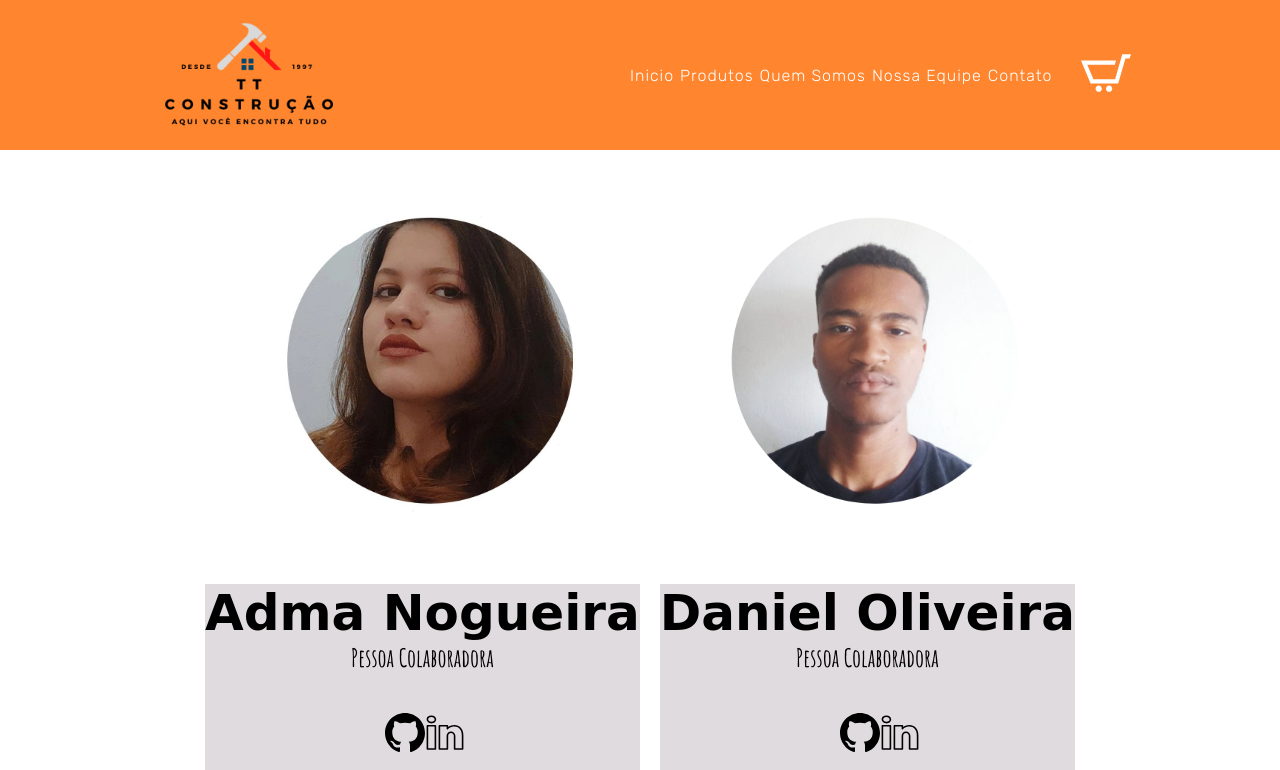
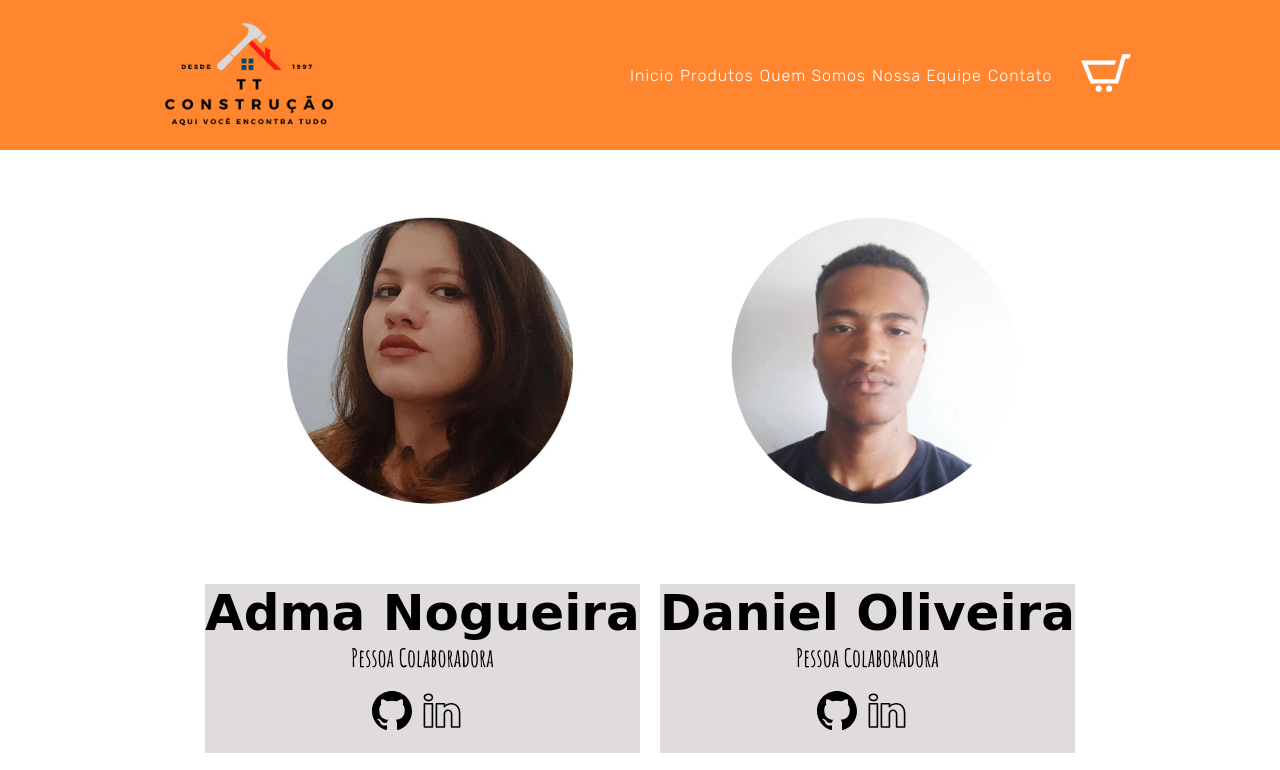
Before and after one commit to fernandorussie/construcao, a plain HTML site: page components/pages/equipe.html in a window 1280 px wide. Shown: the top 770 px of the page. Drawn offline with Linux system fonts and the light colour scheme; a web font is replaced by a local one.

Commit message:
atualização

```diff
--- a/assets/css/equipe.css
+++ b/assets/css/equipe.css
@@ -16,7 +16,7 @@
 
 .box-equipe{
     width: 100%;
-    min-height: 100vh;
+    min-height: 80vh;
     max-width: 1440px;
     margin: auto;
     padding: 20px;
@@ -47,12 +47,14 @@
 .social-media{
     background-color: #e0dbde;
     width: 100%;
-    height: 30%;
-    padding: 40px 0 40px 180px;
+    height: 10vh;
     display: flex;
     align-items: center;
+    justify-content: center;
 }
-
+.social-media a{
+    width: 50px;
+}
 .redesocial{
     width: 40px;
     height: 40px;
```
